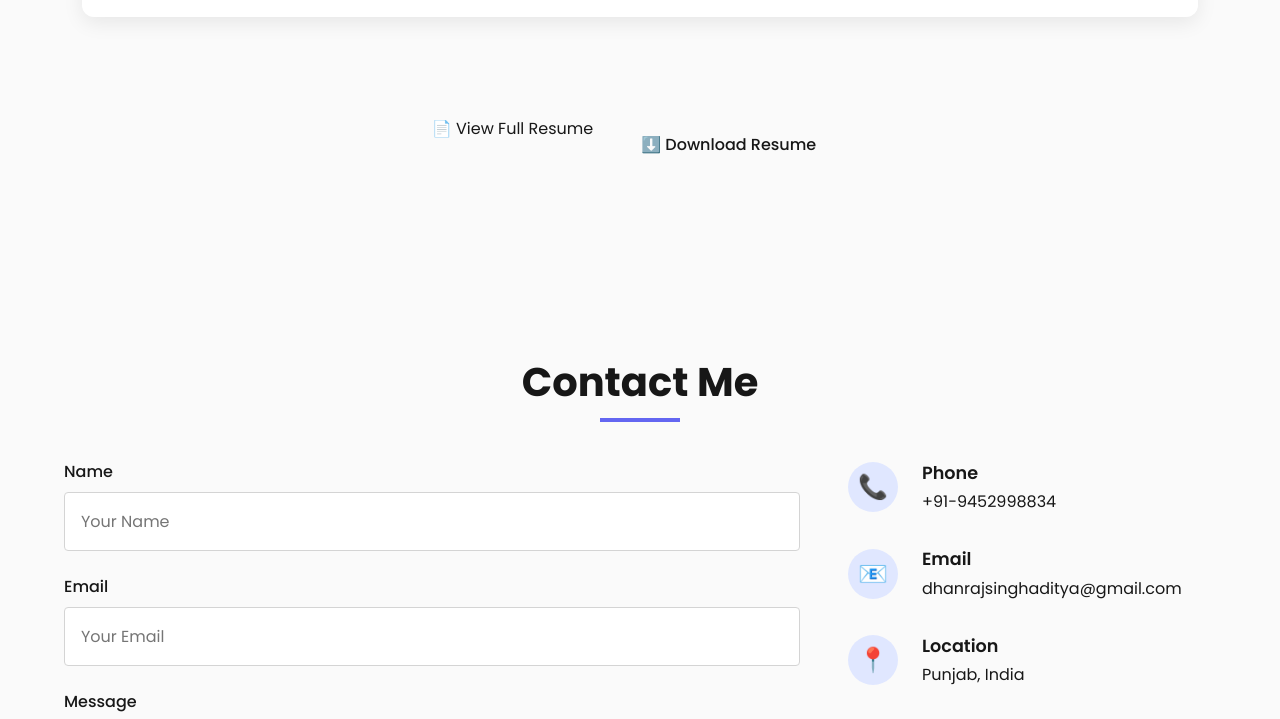
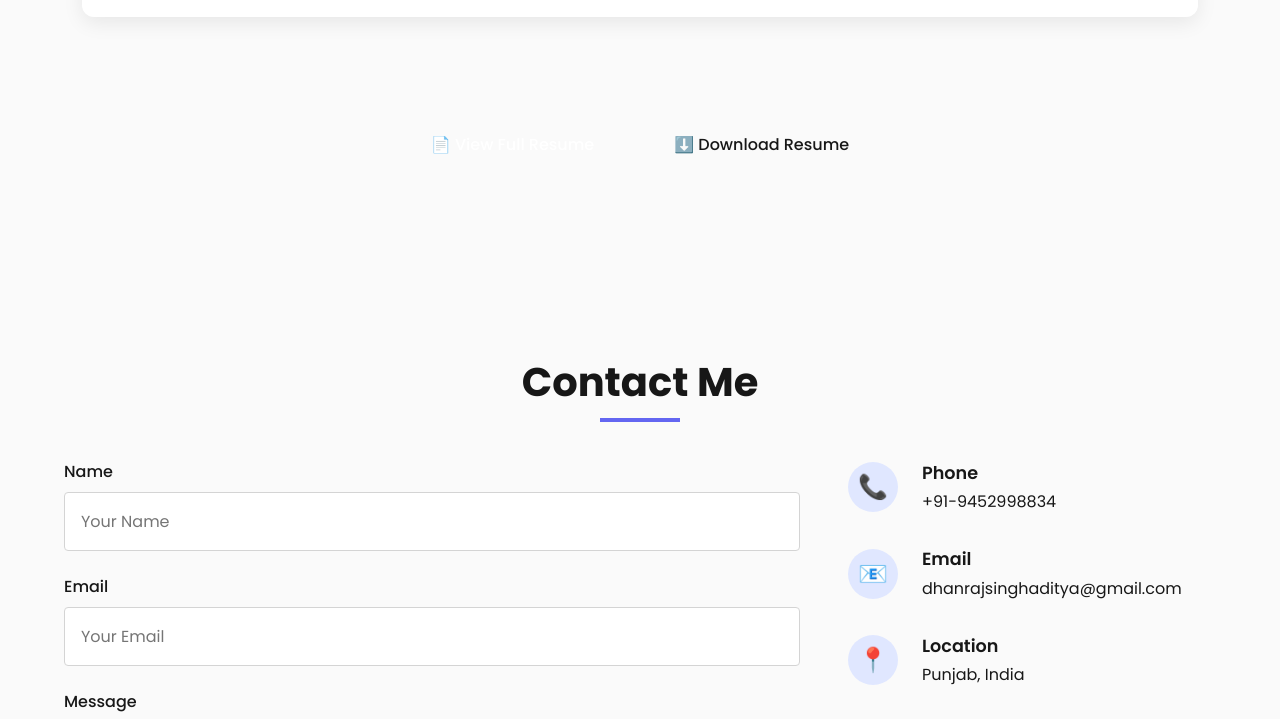
Before and after one commit to Sushankyadav11/Project_01, a website built with Vite: page index.html in a window 1280 px wide. Shown: the part 5011-5730 px from the top of the page. Built offline with nearby package versions, Linux system fonts and the light colour scheme; files whose address does not match are found by name.

Commit message:
Update index.html

```diff
--- a/index.html
+++ b/index.html
@@ -356,7 +356,7 @@
           </div>
 
           <div class="resume-actions">
-            <a href="generalcvadi.pdf class="btn primary-btn" target="_blank" id="view-resume-btn">📄 View Full Resume</a>
+            <a href="generalcvadi.pdf" class="btn primary-btn" target="_blank" id="view-resume-btn">📄 View Full Resume</a>
             <a href="specializ.pdf" class="btn outline-btn" download id="download-resume-btn">⬇️ Download Resume</a>
           </div>
 
```
